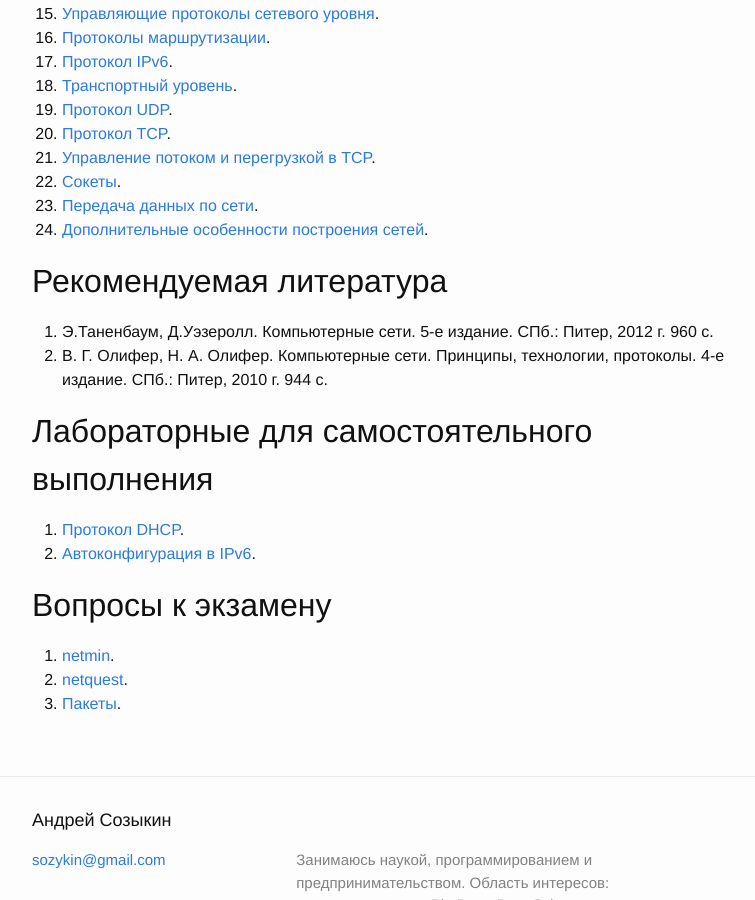
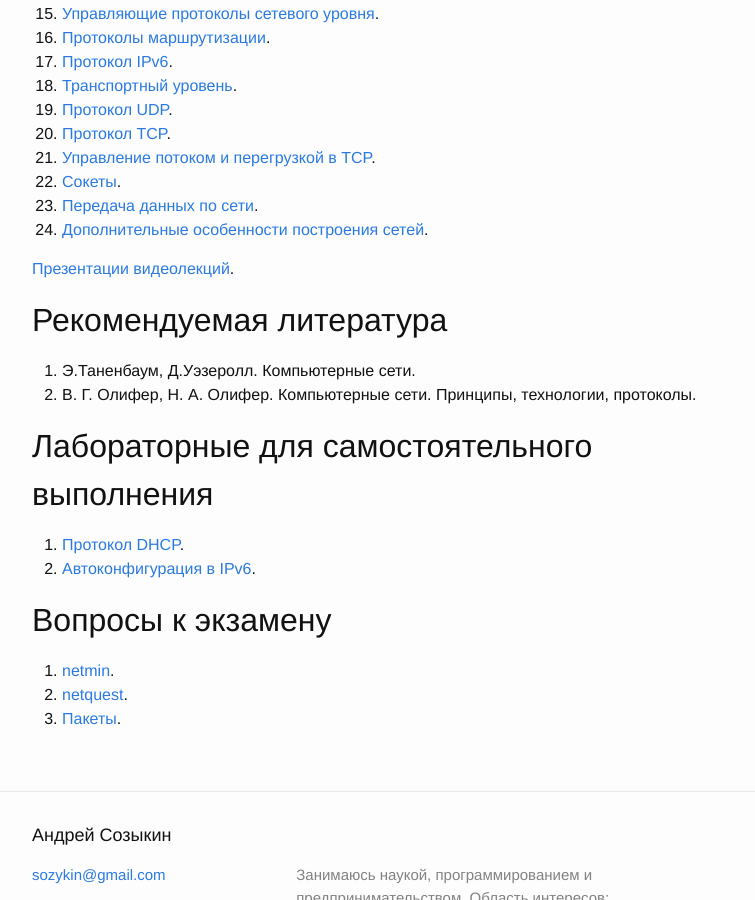
Before and after one commit to sozykin/asozykin.ru, a Jekyll site: the page built from _pages/networks.md, in a window 1280 px wide and 900 px high, scrolled down 750 px. Shown: the whole window, without its empty margins (238-993 px from the left). Built offline with Jekyll 4.4.1, drawn with Linux system fonts in a browser that asks for light colours.

Commit message:
Added ling to presentations for videolectures

```diff
--- a/_pages/networks.md
+++ b/_pages/networks.md
@@ -38,10 +38,12 @@ permalink: /courses/networks
 23. [Передача данных по сети](https://yadi.sk/i/DWovS49DnKdq8).
 24. [Дополнительные особенности построения сетей](https://yadi.sk/i/_K1jQ6ibnKdq4).
 
+[Презентации видеолекций](https://yadi.sk/d/I8TOPyldkM3oZ).
+
 ## Рекомендуемая литература
 
-1. Э.Таненбаум, Д.Уэзеролл. Компьютерные сети. 5-е издание. СПб.: Питер, 2012 г. 960 с.
-2. В. Г. Олифер, Н. А. Олифер. Компьютерные сети. Принципы, технологии, протоколы. 4-е издание. СПб.: Питер, 2010 г. 944 с.
+1. Э.Таненбаум, Д.Уэзеролл. Компьютерные сети.
+2. В. Г. Олифер, Н. А. Олифер. Компьютерные сети. Принципы, технологии, протоколы.
 
 ## Лабораторные для самостоятельного выполнения
 
```
